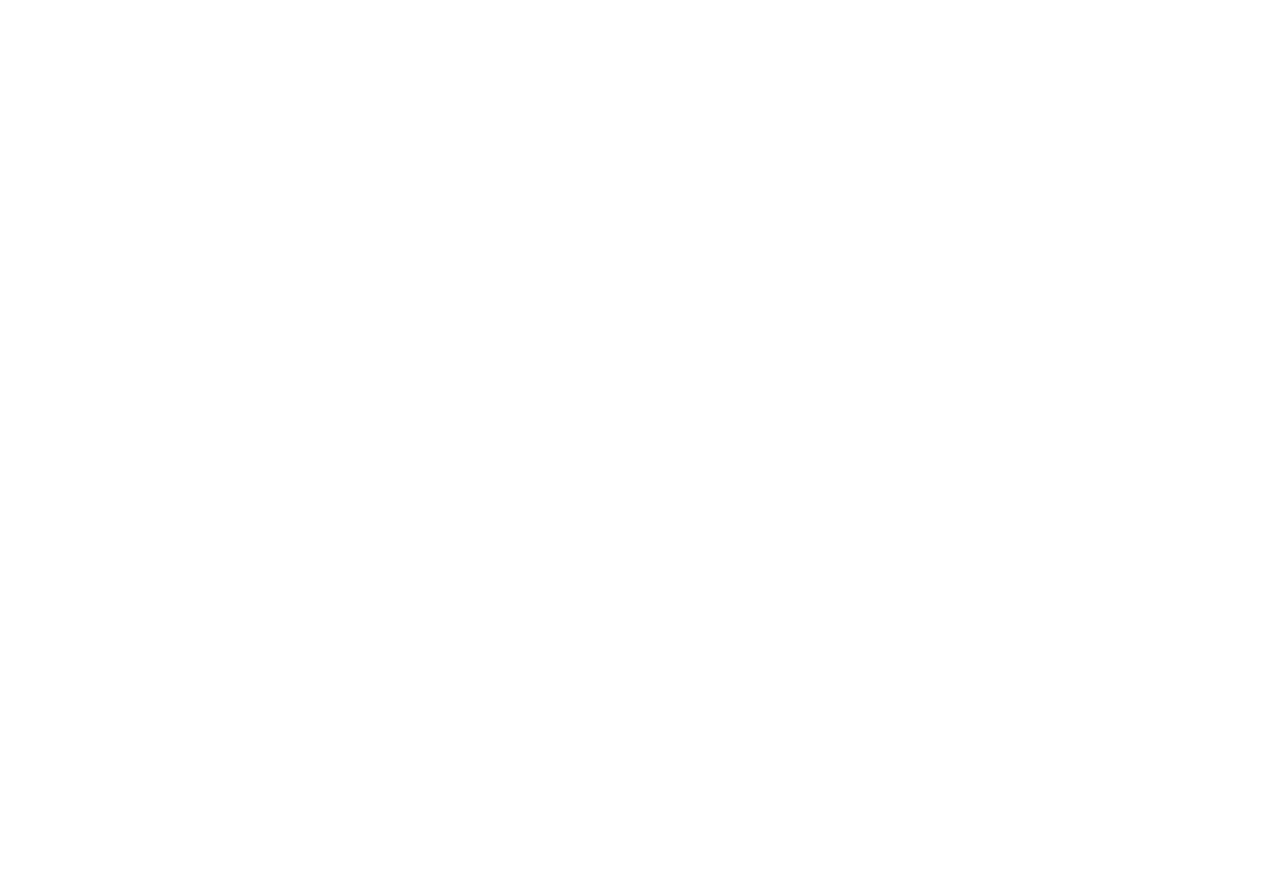
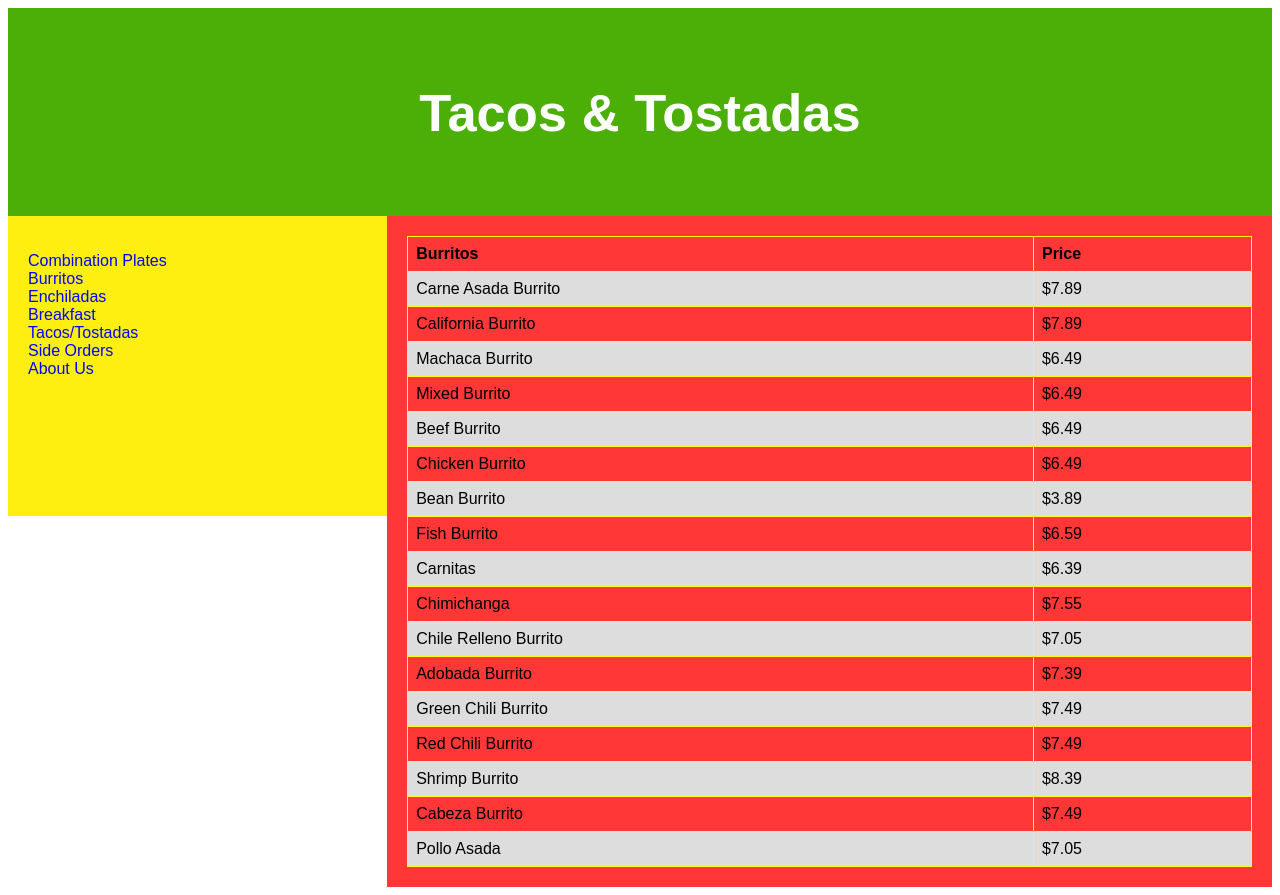
Before and after one commit to Jorgelopez5252/elmetatefoodmenu, a plain HTML site: page tacos.html in a window 1280 px wide. Before the commit the page ends 800 px from the top, so only its background shows below. Drawn offline with Linux system fonts and the light colour scheme.

Commit message:
updated files and links, added more item menus and pricing

```diff
--- a/breakfast.html
+++ b/breakfast.html
@@ -0,0 +1,88 @@
+<!DOCTYPE html>
+<html lang="en">
+  <head>
+    <meta charset="UTF-8" />
+    <meta name="viewport" content="width=device-width, initial-scale=1.0" />
+    <link rel="stylesheet" href="style.css" />
+    <title>About us</title>
+  </head>
+  <body>
+    <header>
+      <h2>Breakfast</h2>
+    </header>
+
+    <section>
+      <nav>
+        <ul>
+          <li><a href="combinationplates.html">Combination Plates</a></li>
+          <li><a href="burritos.html">Burritos</a></li>
+          <li><a href="enchiladas.html">Enchiladas</a></li>
+          <li><a href="breakfast.html">Breakfast</a></li>
+          <li><a href="tacos.html">Tacos/Tostadas</a></li>
+          <li><a href="sideorders.html">Side Orders</a></li>
+          <li><a href="aboutus.html">About Us</a></li>
+        </ul>
+      </nav>
+
+      <article>
+        <table class="table">
+          <tr>
+            <th>Breakfast Burritos</th>
+            <th>Price</th>
+          </tr>
+          <tr>
+            <td>Sausage & Eggs</td>
+            <td>$5.89</td>
+          </tr>
+          <tr>
+            <td>Ham & Eggs</td>
+            <td>$5.89</td>
+          </tr>
+          <tr>
+            <td>Bacon & Eggs</td>
+            <td>$5.89</td>
+          </tr>
+          <tr>
+            <td>Steak & Chorizo</td>
+            <td>$6.89</td>
+          </tr>
+          <tr>
+            <td>Pico de Gallo Eggs & Cheese</td>
+            <td>$5.49</td>
+          </tr>
+          <tr>
+            <td>Steak & Eggs w/Cheese</td>
+            <td>$7.49</td>
+          </tr>
+          <tr>
+            <td>Chorizo & Eggs</td>
+            <td>$6.89</td>
+          </tr>
+        </table>
+        <br />
+        <table class="table">
+          <tr>
+            <th>Breakfast Plates</th>
+            <th>Price</th>
+          </tr>
+          <tr>
+            <td>Huevos Rancheros</td>
+            <td>$7.49</td>
+          </tr>
+          <tr>
+            <td>Steak Ranchero</td>
+            <td>$10.39</td>
+          </tr>
+          <tr>
+            <td>Scrambled Eggs w/Ham</td>
+            <td>$7.49</td>
+          </tr>
+        </table>
+      </article>
+    </section>
+
+    <!-- <footer>
+      <p>El Metate (2021)</p>
+    </footer> -->
+  </body>
+</html>
--- a/tacos.html
+++ b/tacos.html
@@ -0,0 +1,110 @@
+<!DOCTYPE html>
+<html lang="en">
+  <head>
+    <meta charset="UTF-8" />
+    <meta name="viewport" content="width=device-width, initial-scale=1.0" />
+    <link rel="stylesheet" href="style.css" />
+    <title>About us</title>
+  </head>
+  <body>
+    <header>
+      <h2>Tacos & Tostadas</h2>
+    </header>
+
+    <section>
+      <nav>
+        <ul>
+          <li><a href="combinationplates.html">Combination Plates</a></li>
+          <li><a href="burritos.html">Burritos</a></li>
+          <li><a href="enchiladas.html">Enchiladas</a></li>
+          <li><a href="breakfast.html">Breakfast</a></li>
+          <li><a href="tacos.html">Tacos/Tostadas</a></li>
+          <li><a href="sideorders.html">Side Orders</a></li>
+          <li><a href="aboutus.html">About Us</a></li>
+        </ul>
+      </nav>
+
+      <article>
+        <table class="table">
+          <tr>
+            <th>Burritos</th>
+            <th>Price</th>
+          </tr>
+          <tr>
+            <td>Carne Asada Burrito</td>
+            <td>$7.89</td>
+          </tr>
+          <tr>
+            <td>California Burrito</td>
+            <td>$7.89</td>
+          </tr>
+          <tr>
+            <td>Machaca Burrito</td>
+            <td>$6.49</td>
+          </tr>
+          <tr>
+            <td>Mixed Burrito</td>
+            <td>$6.49</td>
+          </tr>
+          <tr>
+            <td>Beef Burrito</td>
+            <td>$6.49</td>
+          </tr>
+          <tr>
+            <td>Chicken Burrito</td>
+            <td>$6.49</td>
+          </tr>
+          <tr>
+            <td>Bean Burrito</td>
+            <td>$3.89</td>
+          </tr>
+          <tr>
+            <td>Fish Burrito</td>
+            <td>$6.59</td>
+          </tr>
+          <tr>
+            <td>Carnitas</td>
+            <td>$6.39</td>
+          </tr>
+          <tr>
+            <td>Chimichanga</td>
+            <td>$7.55</td>
+          </tr>
+          <tr>
+            <td>Chile Relleno Burrito</td>
+            <td>$7.05</td>
+          </tr>
+          <tr>
+            <td>Adobada Burrito</td>
+            <td>$7.39</td>
+          </tr>
+
+          <tr>
+            <td>Green Chili Burrito</td>
+            <td>$7.49</td>
+          </tr>
+          <tr>
+            <td>Red Chili Burrito</td>
+            <td>$7.49</td>
+          </tr>
+          <tr>
+            <td>Shrimp Burrito</td>
+            <td>$8.39</td>
+          </tr>
+          <tr>
+            <td>Cabeza Burrito</td>
+            <td>$7.49</td>
+          </tr>
+          <tr>
+            <td>Pollo Asada</td>
+            <td>$7.05</td>
+          </tr>
+        </table>
+      </article>
+    </section>
+
+    <!-- <footer>
+      <p>El Metate (2021)</p>
+    </footer> -->
+  </body>
+</html>
```
Also changed, not shown: aboutus.html (+6 -5 lines), burritos.html (+6 -0 lines), combinationplates.html (+115 -0 lines), enchiladas.html (+115 -0 lines), sideorders.html (+110 -0 lines).
